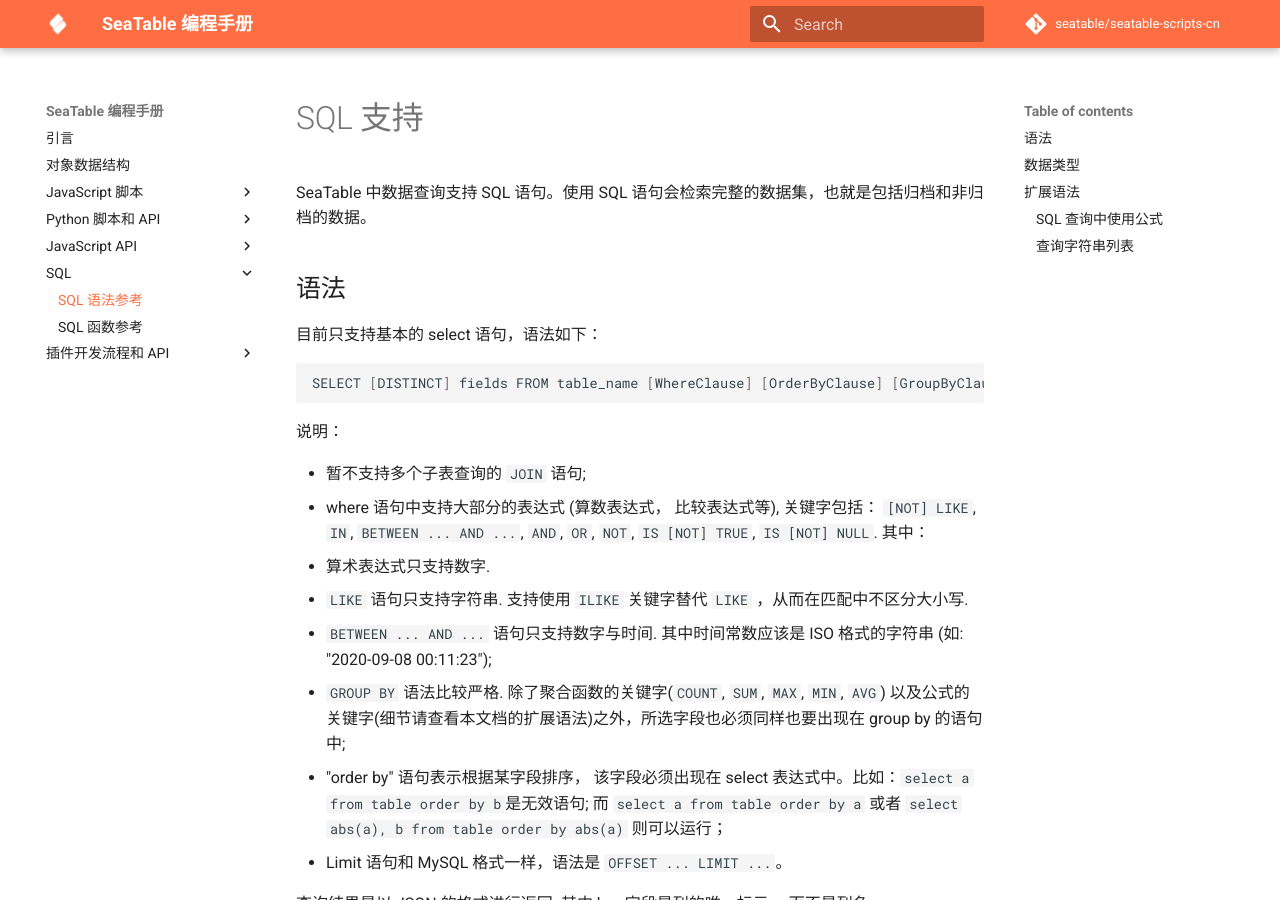
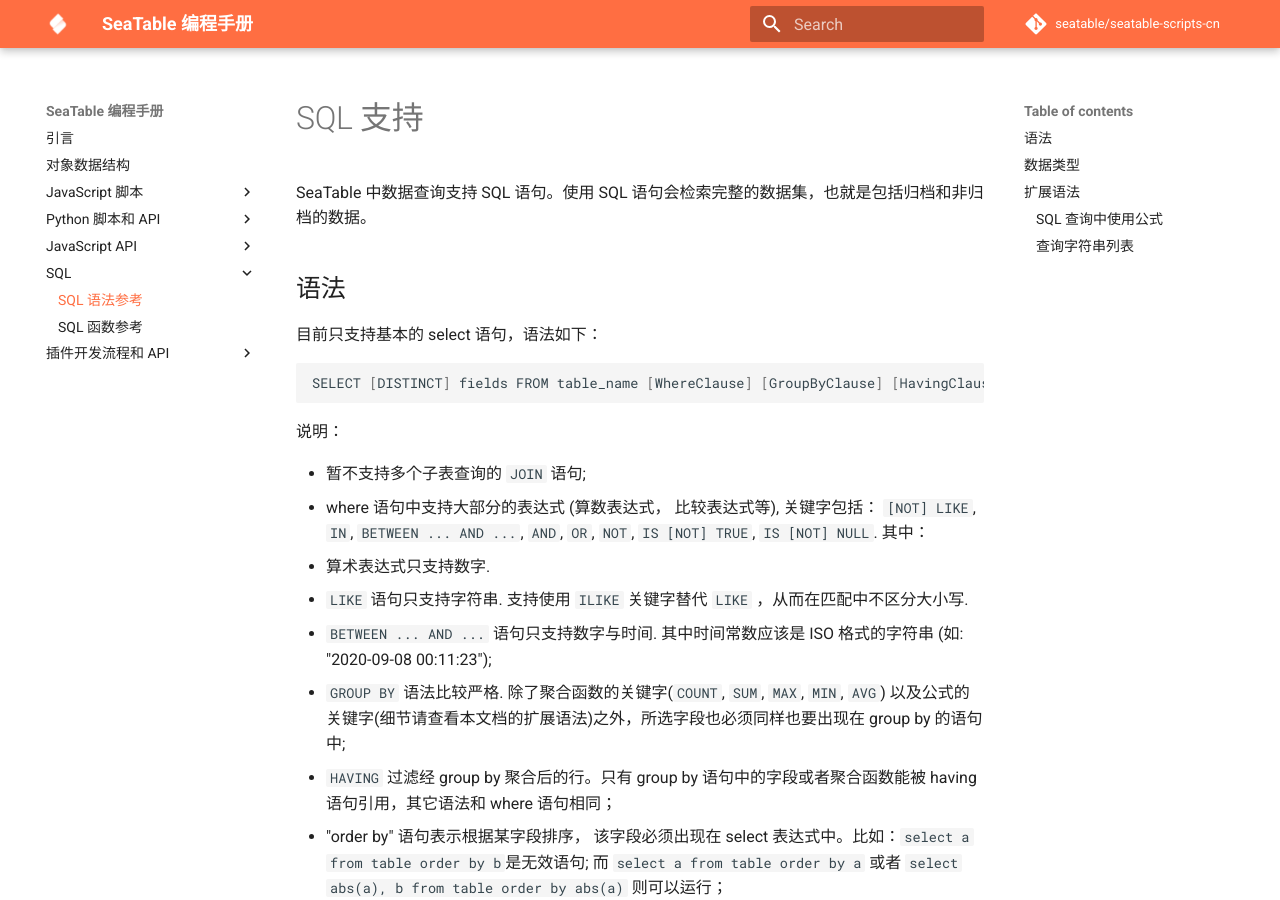
Before and after one commit to seatable/seatable-scripts-cn, an MkDocs documentation site: the page built from manual/sql/sql.md, in a window 1280 px wide and 900 px high. Built offline with MkDocs 1.6.1 and Material for MkDocs 9.7.7, drawn with Linux system fonts in a browser that asks for light colours; comment, search, counter and statistics services are not loaded.

Commit message:
Update documents of SQL syntax

````diff
--- a/manual/sql/sql.md
+++ b/manual/sql/sql.md
@@ -7,7 +7,7 @@
 目前只支持基本的 select 语句，语法如下：
 
 ```
-SELECT [DISTINCT] fields FROM table_name [WhereClause] [OrderByClause] [GroupByClause] [Limit Option]
+SELECT [DISTINCT] fields FROM table_name [WhereClause] [GroupByClause] [HavingClause] [OrderByClause] [Limit Option]
 ```
 
 说明：
@@ -18,6 +18,7 @@
   * `LIKE` 语句只支持字符串. 支持使用 `ILIKE` 关键字替代 `LIKE` ，从而在匹配中不区分大小写.
   * `BETWEEN ... AND ...` 语句只支持数字与时间. 其中时间常数应该是 ISO 格式的字符串 (如:  "2020-09-08 00:11:23");
 * `GROUP BY` 语法比较严格. 除了聚合函数的关键字(`COUNT`, `SUM`, `MAX`, `MIN`, `AVG`) 以及公式的关键字(细节请查看本文档的扩展语法)之外，所选字段也必须同样也要出现在 group by 的语句中;
+* `HAVING` 过滤经 group by 聚合后的行。只有 group by 语句中的字段或者聚合函数能被 having 语句引用，其它语法和 where 语句相同；
 * "order by" 语句表示根据某字段排序， 该字段必须出现在 select 表达式中。比如：`select a from table order by b`是无效语句; 而 `select a from table order by a` 或者 `select abs(a), b from table order by abs(a)` 则可以运行；
 * Limit 语句和 MySQL 格式一样，语法是 `OFFSET ... LIMIT ...`。
 
````
